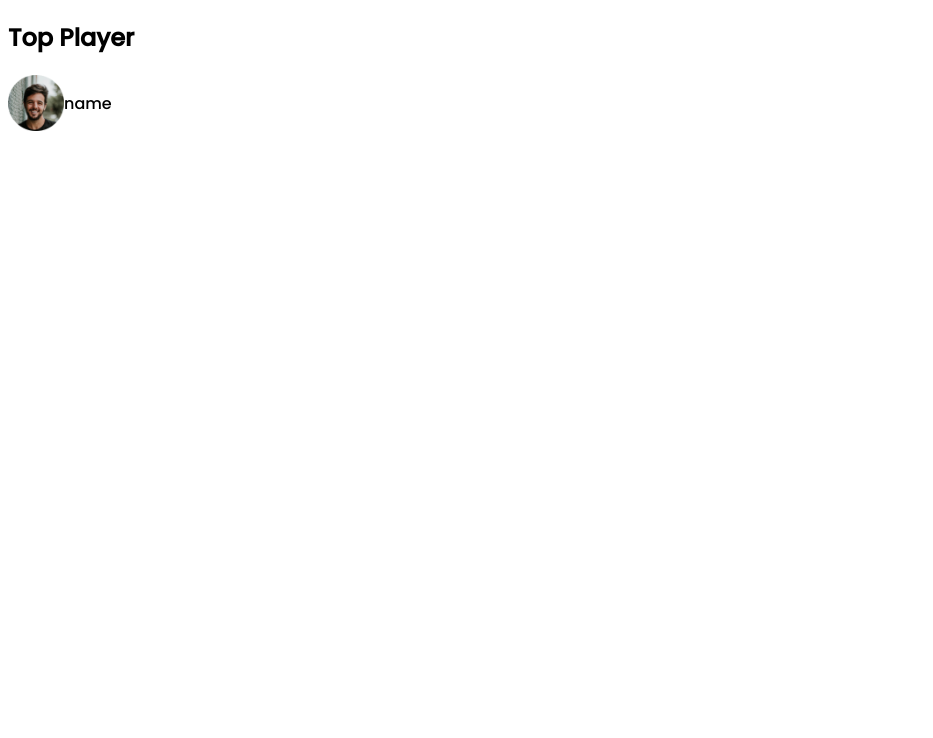
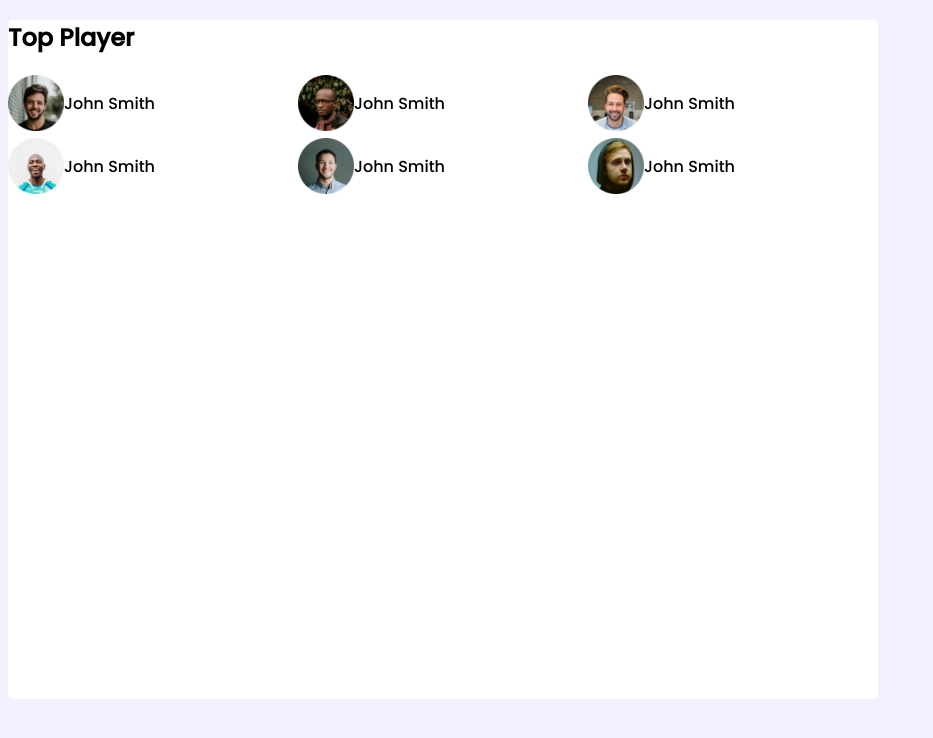
Before and after one commit to KhokonPHB07/leader-board, a plain HTML site: page index.html in a window 1280 px wide. Shown: the whole page, without its empty margins (0-933 px from the left). Drawn offline with Linux system fonts and the light colour scheme.

Commit message:
section added

```diff
--- a/index.html
+++ b/index.html
@@ -19,7 +19,47 @@
                         <img src="images/players/player-1.png" alt="">
                     </div>
                     <div>
-                        <p>name</p>
+                        <p>John Smith</p>
+                    </div>
+                </div>
+                <div class="player-image">
+                    <div>
+                        <img src="images/players/player-2.png" alt="">
+                    </div>
+                    <div>
+                        <p>John Smith</p>
+                    </div>
+                </div>
+                <div class="player-image">
+                    <div>
+                        <img src="images/players/player-3.png" alt="">
+                    </div>
+                    <div>
+                        <p>John Smith</p>
+                    </div>
+                </div>
+                <div class="player-image">
+                    <div>
+                        <img src="images/players/player-4.png" alt="">
+                    </div>
+                    <div>
+                        <p>John Smith</p>
+                    </div>
+                </div>
+                <div class="player-image">
+                    <div>
+                        <img src="images/players/player-5.png" alt="">
+                    </div>
+                    <div>
+                        <p>John Smith</p>
+                    </div>
+                </div>
+                <div class="player-image">
+                    <div>
+                        <img src="images/players/player-6.png" alt="">
+                    </div>
+                    <div>
+                        <p>John Smith</p>
                     </div>
                 </div>
             </div>
--- a/styles/style.css
+++ b/styles/style.css
@@ -7,11 +7,22 @@ All styles for leaderboard
 /* common styles */
 body{
     font-family: 'Poppins', sans-serif;
+    background: #F3F1FF;
 }
 
 /* -------------------------
 All styles for top-player
 --------------------------*/
+.top-player-section{
+    Width:870px;
+    Height:679px;
+    background: #FFFFFF;
+    border-radius: 5px;
+}
+.top-player{
+    display: grid;
+    grid-template-columns: repeat(3,1fr);
+}
 .player-image{
     display: flex;
 }
```
